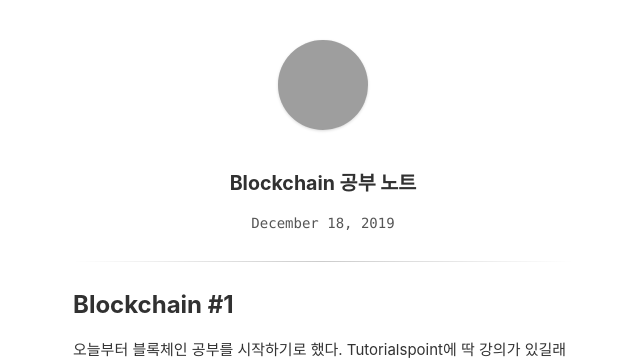
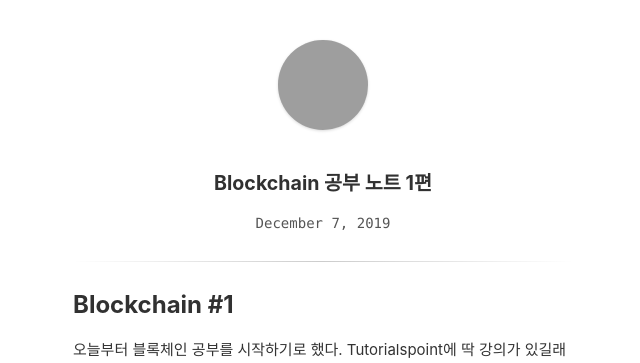
Before and after one commit to stevenoh0908/stevenoh0908.github.io, a Jekyll site: the page built from _posts/2019-12-07-Blockchain #1.md, in a window 1280 px wide and 900 px high. Shown: the top 363 px of the window, without its empty margins (317-957 px from the left). Built offline with Jekyll 4.4.1, drawn with Linux system fonts in a browser that asks for light colours; comment, search, counter and statistics services are not loaded; grey boxes are pictures that could not be loaded.

Commit message:
Update and rename 2019-12-18-Blockchain #1.md to 2019-12-07-Blockchain #1.md

```diff
--- a/_posts/2019-12-18-Blockchain #1.md
+++ b/_posts/2019-12-07-Blockchain #1.md
@@ -1,6 +1,6 @@
 ---
-title: Blockchain 공부 노트 #1
-update: 2019-12-18 16:00
+title: Blockchain 공부 노트 1편
+update: 2019-12-07 18:00
 status: public
 ---
 
```
